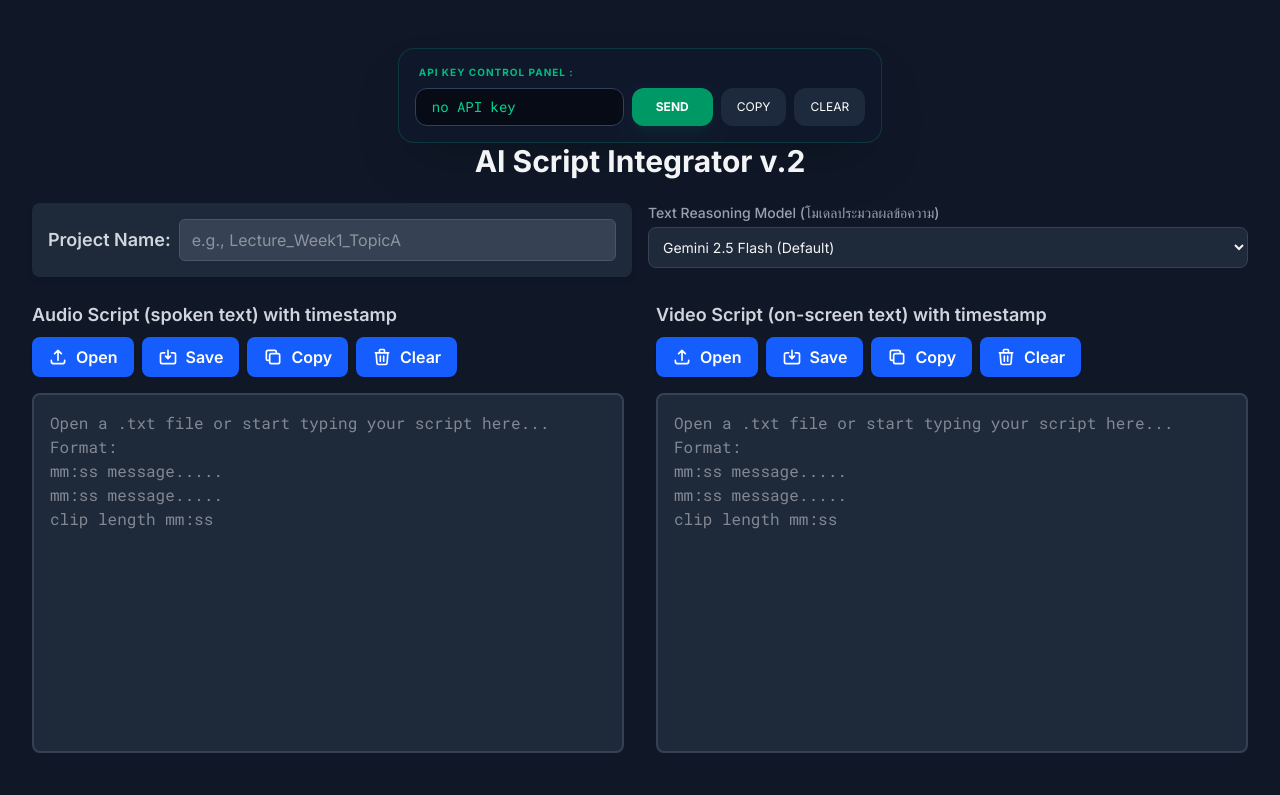
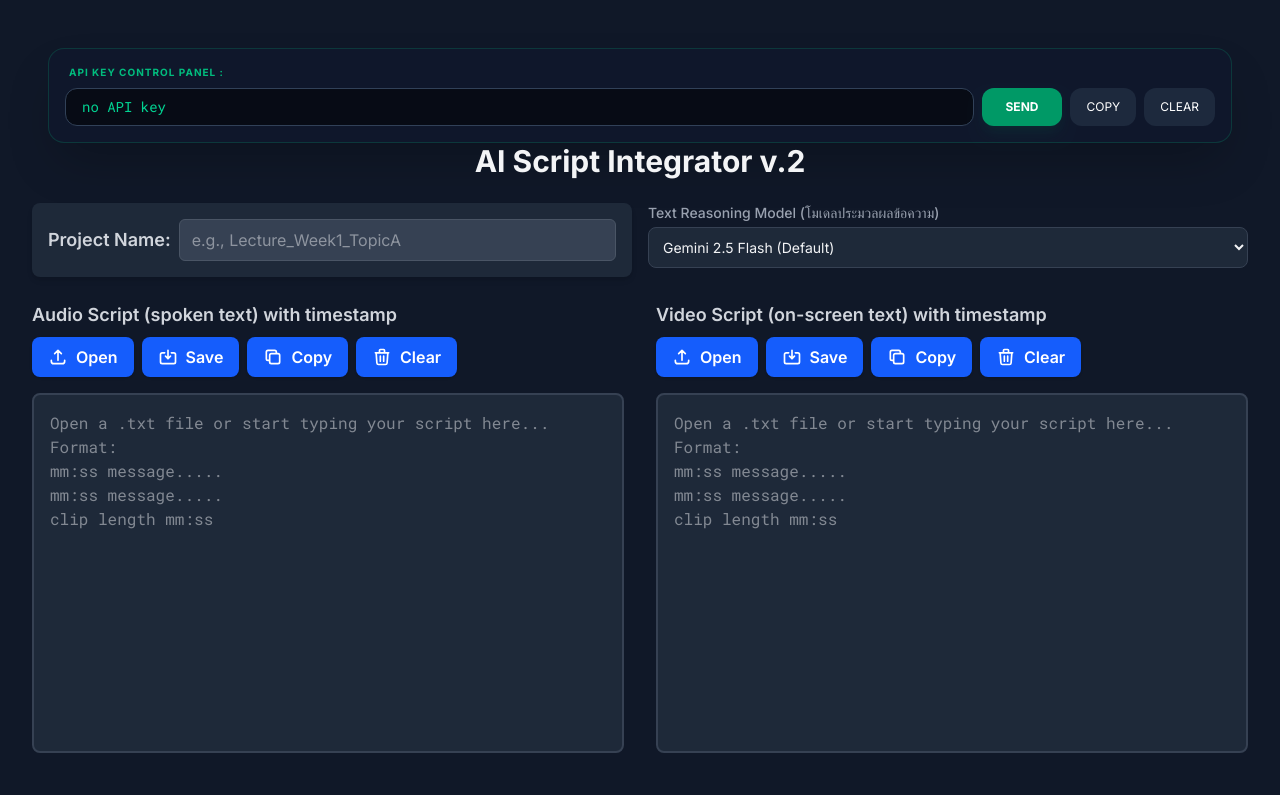
Before and after one commit to captainsmallvet/AI-Script-Integrator-v.2, a React (Vite) app: page / in a window 1280 px wide. Shown: the top 795 px of the page. Built offline with nearby package versions, Linux system fonts and the light colour scheme.

Commit message:
fix: Adjust API key panel width
The API key control panel was previously constrained by a max-width, which has been removed to allow it to take the full width available. This ensures better responsiveness across different screen sizes.

```diff
--- a/src/App.tsx
+++ b/src/App.tsx
@@ -713,7 +713,7 @@ Self Improvement,`;
     return (
         <div className="min-h-screen bg-gray-900 text-gray-200 flex flex-col p-4 sm:p-6 lg:p-8">
         {/* API Key Control Panel  */}
-              <div className="max-w-8xl mx-auto mt-4 px-4">
+              <div className="w-full mx-auto mt-4 px-4">
                       <div className="p-4 bg-slate-900 border border-emerald-500/20 rounded-2xl shadow-2xl">
                                 <div className="flex flex-col gap-2">
                                             <label className="text-[10px] font-bold text-emerald-500 uppercase tracking-widest ml-1">
```
